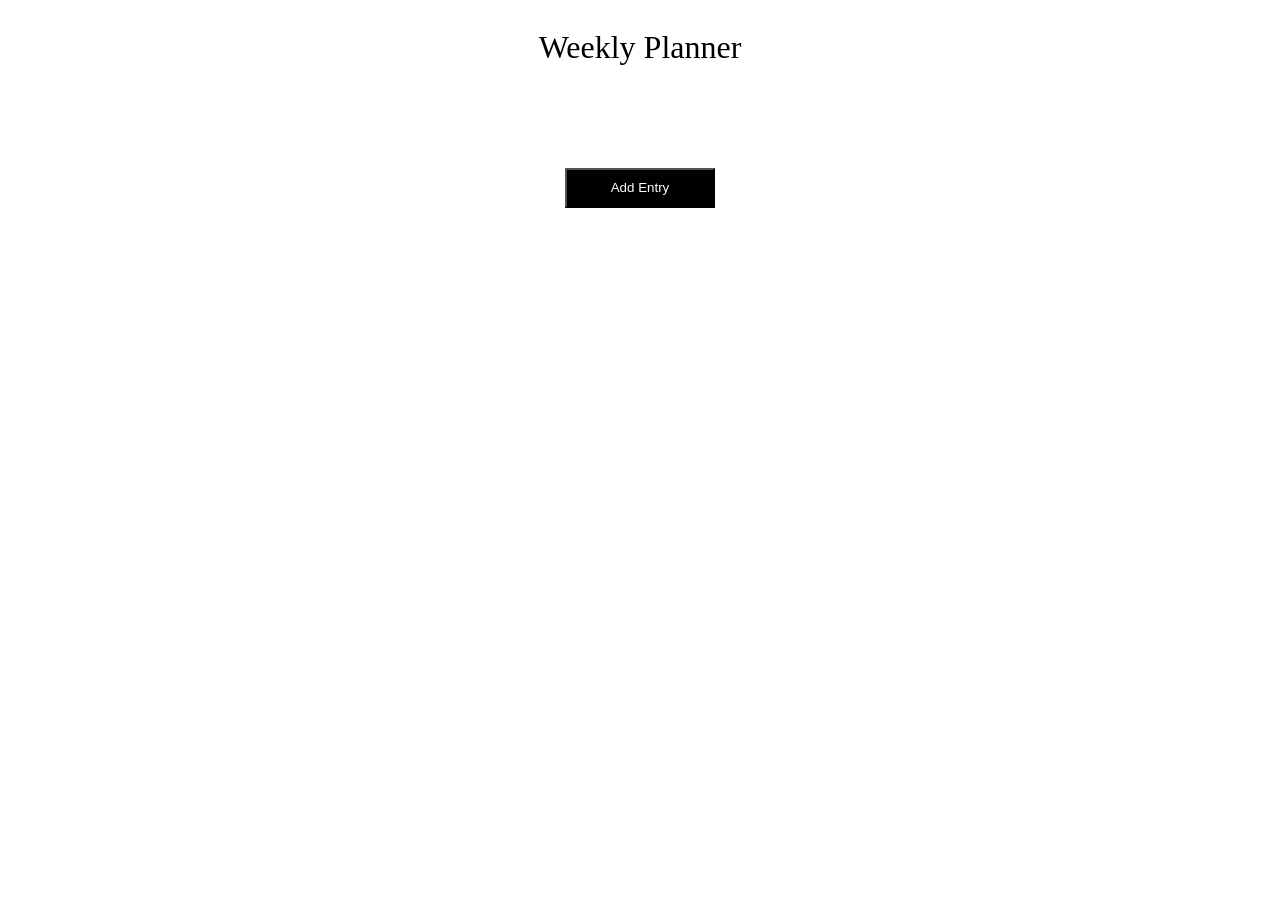
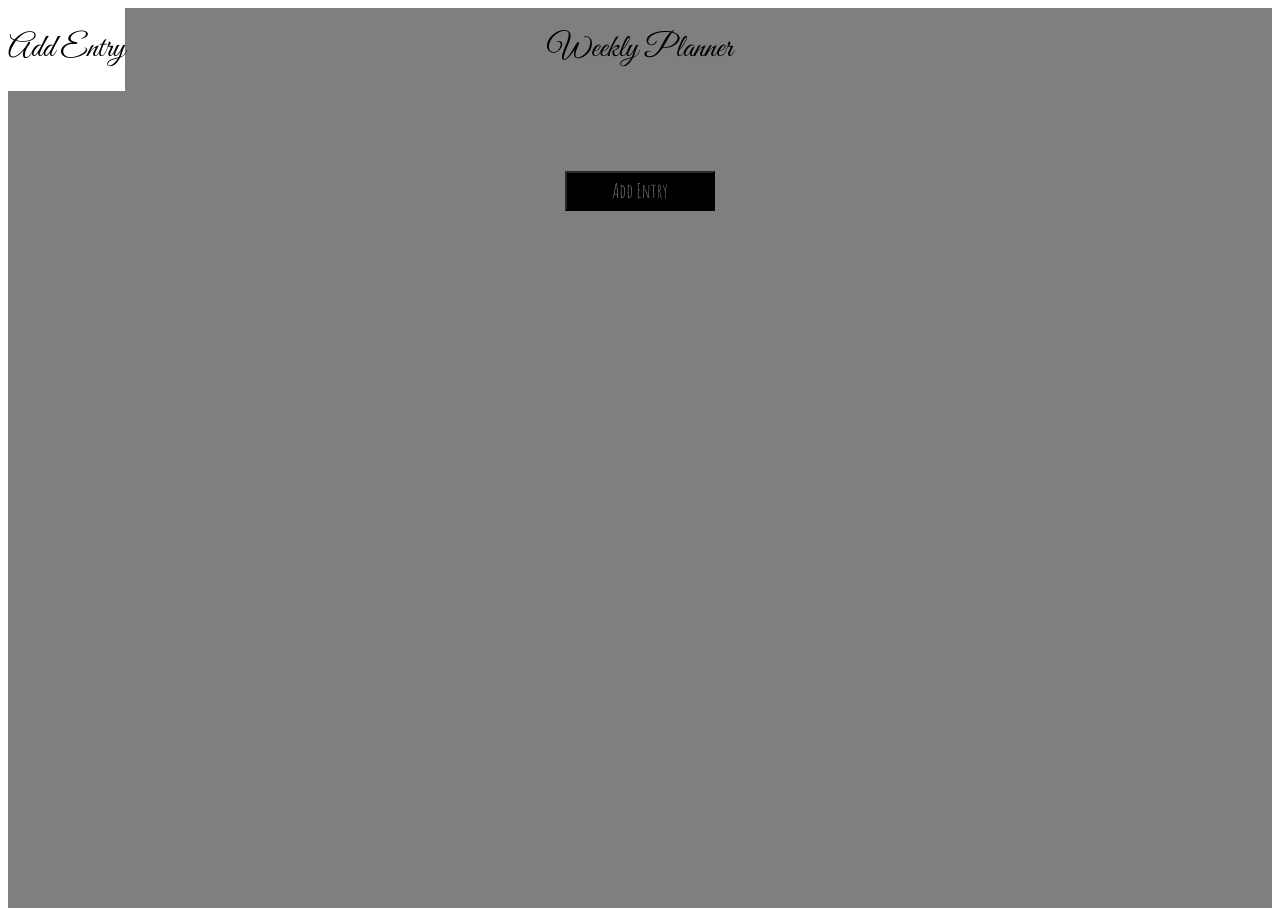
Before and after one commit to GiancarloMassoni/week-planner, a website: page index.html in a window 1280 px wide. Before the commit the page ends 800 px from the top, so only its background shows below. Drawn offline with Linux system fonts and the light colour scheme.

Commit message:
added add entry overlay

```diff
--- a/index.html
+++ b/index.html
@@ -5,9 +5,17 @@
   <meta name="viewport" content="width=device-width, initial-scale=1.0">
   <title>Week Planner</title>
   <link rel="stylesheet" href="styles.css">
+  <link rel="preconnect" href="https://fonts.googleapis.com">
+  <link rel="preconnect" href="https://fonts.gstatic.com" crossorigin>
+  <link href="https://fonts.googleapis.com/css2?family=Great+Vibes&display=swap" rel="stylesheet">
+  <link rel="preconnect" href="https://fonts.googleapis.com">
+  <link rel="preconnect" href="https://fonts.gstatic.com" crossorigin>
+  <link href="https://fonts.googleapis.com/css2?family=Amatic+SC&display=swap" rel="stylesheet">
+
 </head>
 <body>
-  <div class="container">
+
+  <div class="container positioned">
     <div class="row justify-center">
       <div class="col-full">
         <h1>Weekly Planner</h1>
@@ -18,7 +26,16 @@
         <button class="entry-btn">Add Entry</button>
       </div>
     </div>
+    <div class="overlay positioned">
+      <div class="row">
+        <div class="col-full white-back">
+          <h1>Add Entry</h1>
+        </div>
+      </div>
+    </div>
   </div>
+
+
   <script src="main.js"></script>
 </body>
 </html>
--- a/styles.css
+++ b/styles.css
@@ -1,3 +1,19 @@
+body {
+  font-family: "Great Vibes", cursive;
+  position: relative;
+}
+
+button {
+  font-family: "Amatic SC", cursive;
+  font-size: 20px;
+}
+
+.container {
+  position: relative;
+  width: 100%;
+  height: 900px;
+}
+
 .row {
   display: flex;
 }
@@ -24,3 +40,15 @@
 .col-full h1 {
   font-weight: 100;
 }
+
+.overlay {
+  position: absolute;
+  background-color: rgb(0 0 0 / 50%);
+  height: 100%;
+  width: 100%;
+  top: 0;
+}
+
+.white-back {
+  background: white;
+}
```
